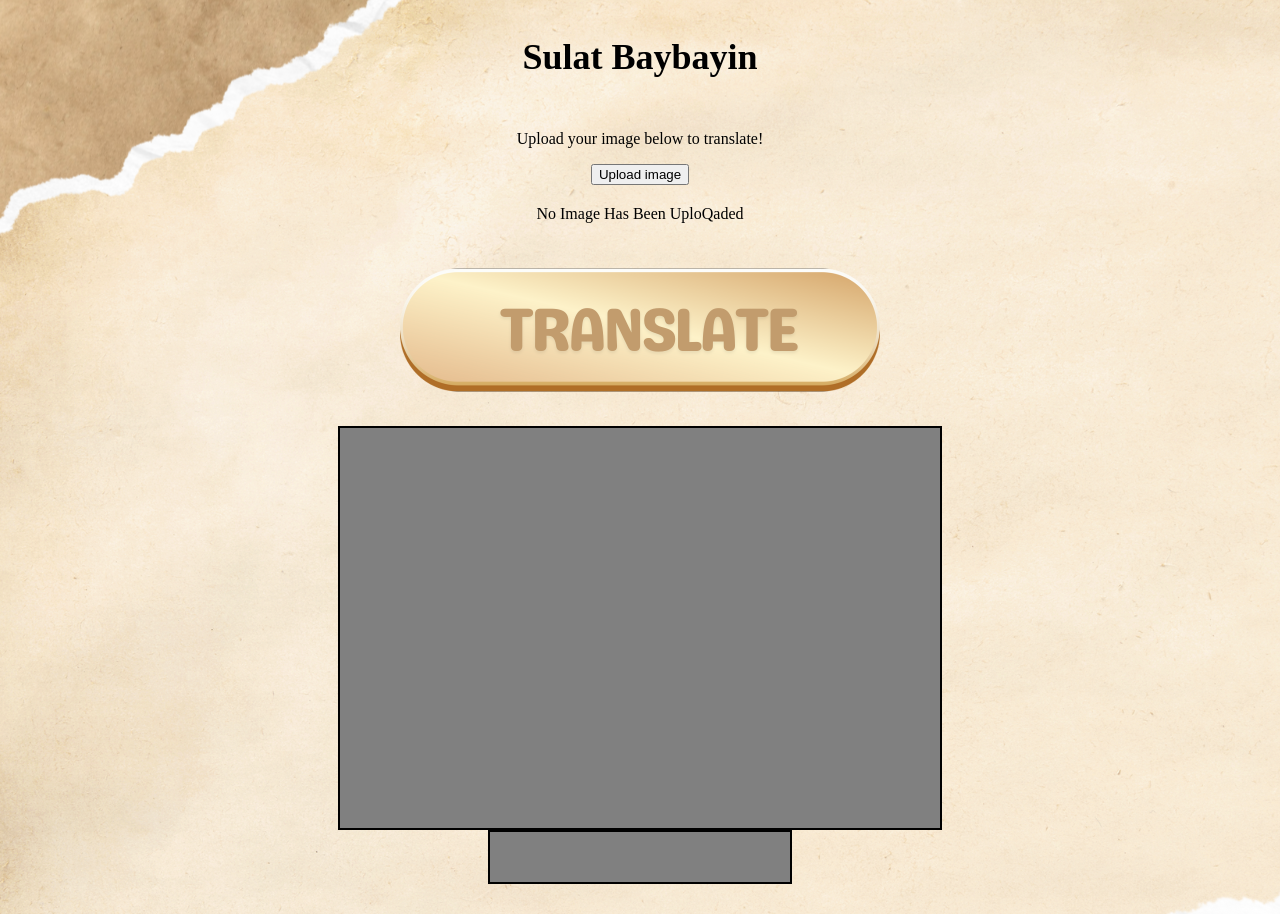
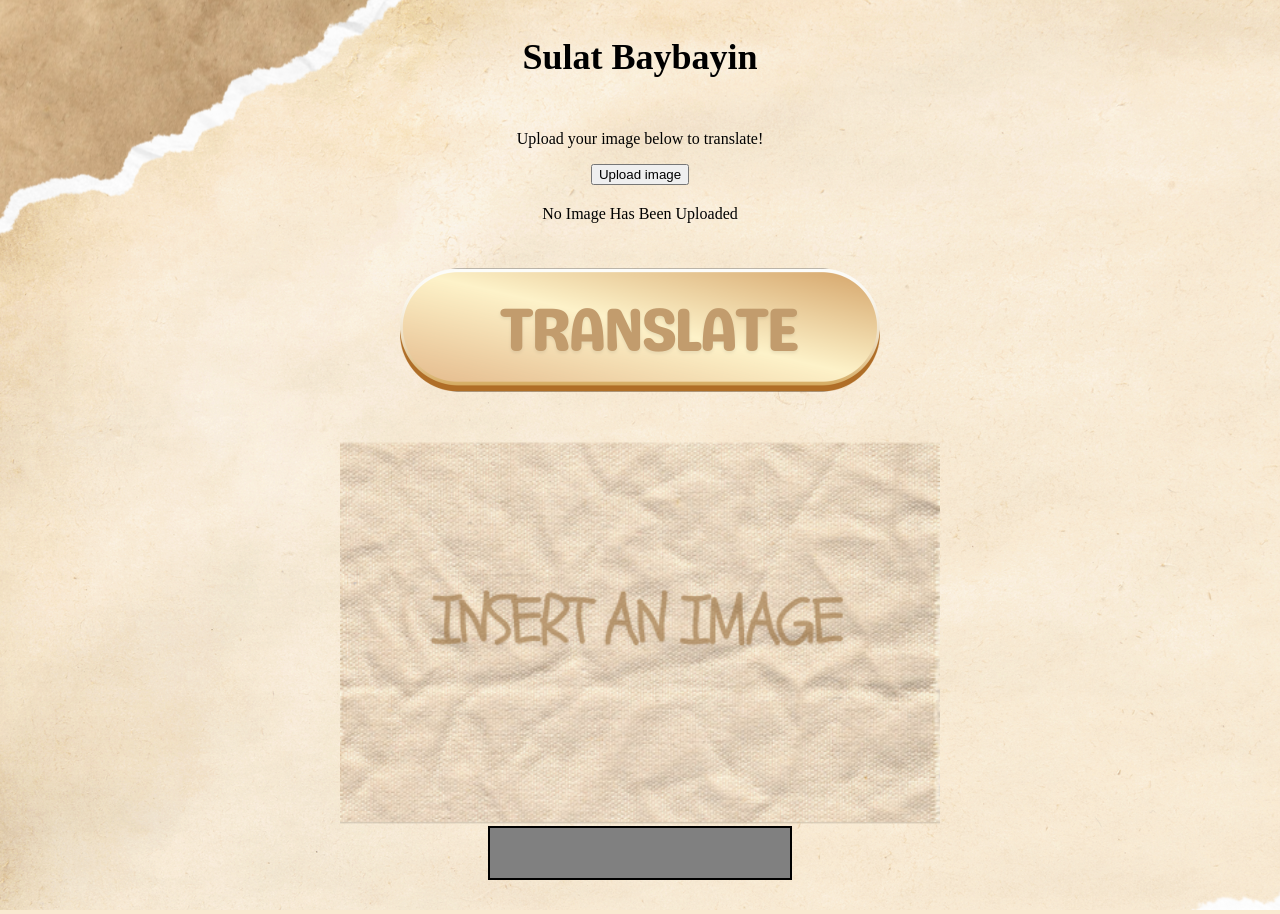
Before and after one commit to hornley/sulatbaybayin-ui, a Flask app: page /translate in a window 1280 px wide. Run offline with Flask 2, Linux system fonts and the light colour scheme.

Commit message:
Made image background for translate section

```diff
--- a/frontend/static/styles.css
+++ b/frontend/static/styles.css
@@ -69,8 +69,10 @@ div {
 .image-output {
     width: 600px;
     height: 400px;
-    border: 2px solid black;
-    background-color: grey;
+    background-image:url('assets/InsertBox.png');
+    background-size:cover;
+    background-position: center;
+    background-repeat: no-repeat;
     display:flex;
     align-items: center;
     justify-content: center;
--- a/frontend/templates/translate.html
+++ b/frontend/templates/translate.html
@@ -23,7 +23,7 @@
                 Upload image
             </button>
             <div class="image-checker" id="imageChecker">
-                No Image Has Been UploQaded
+                No Image Has Been Uploaded
             </div>
             <button class="translate-button" id="translateButton">
 
```
Also changed, not shown: frontend/static/assets/InsertBox.png (added).
